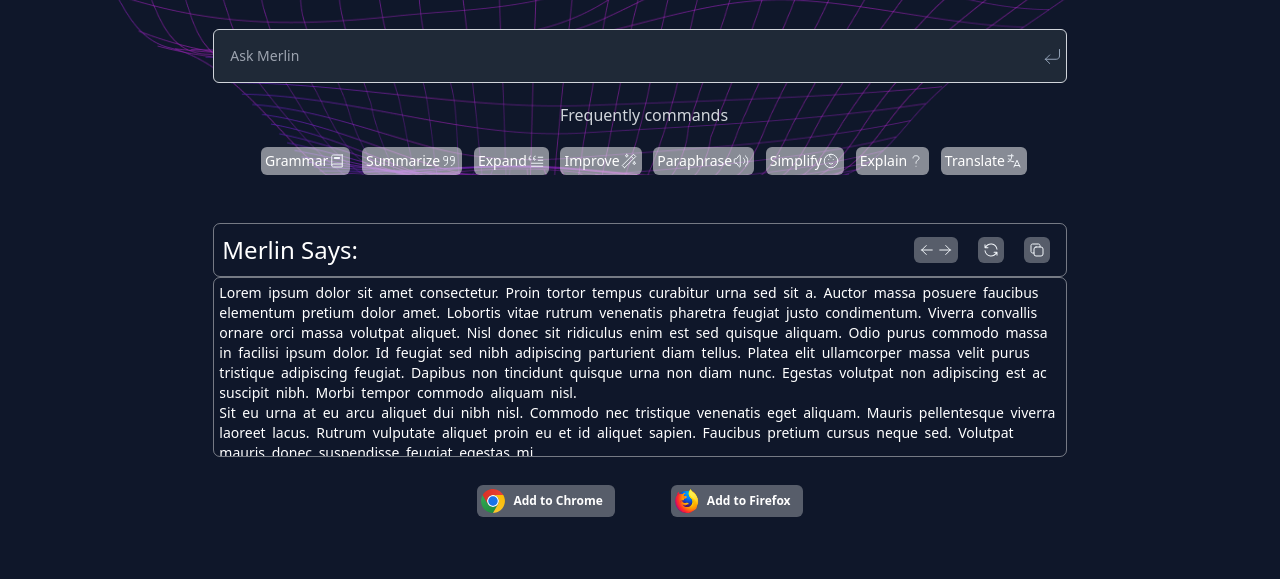
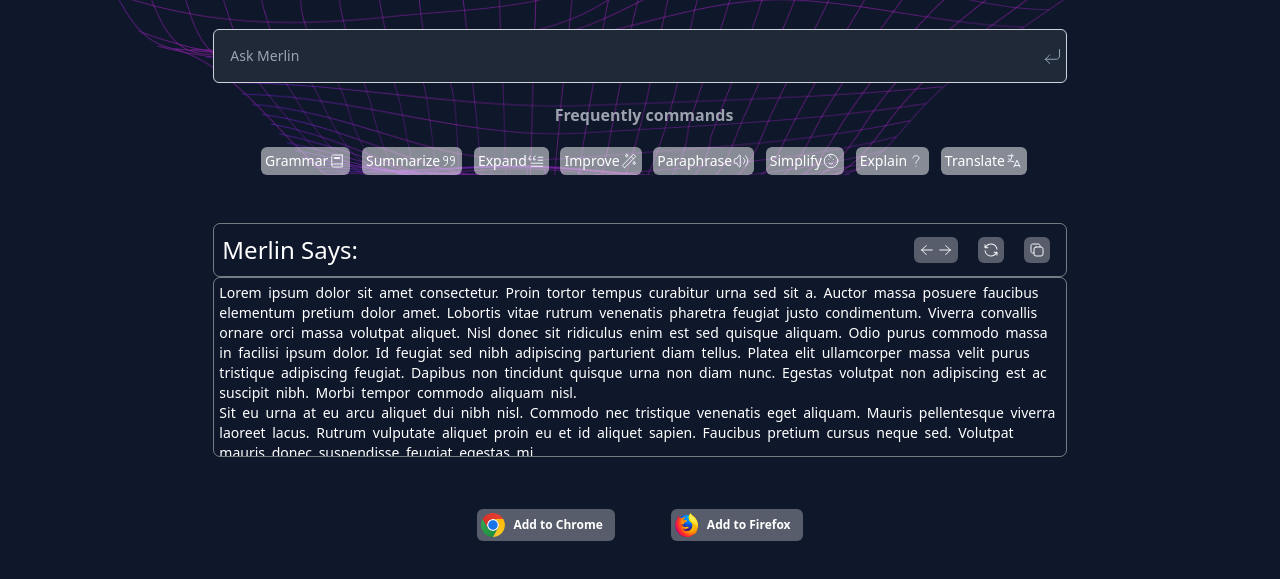
Before and after one commit to Toshitak/Pages, a plain HTML site: page index.html in a window 1280 px wide. Shown: the part 149-728 px from the top of the page. Drawn offline with nearby package versions, Linux system fonts and the light colour scheme.

Commit message:
Add bold-font to Frequently commands just above the buttons

```diff
--- a/index.html
+++ b/index.html
@@ -73,8 +73,8 @@
     </div>
     <br>
     <div>
-      <h2 class="text-center text-base text-gray-300">
-        Frequently commands
+      <h2 class="text-center text-base text-gray-400">
+        <b>Frequently commands</b>
       </h2>
     </div>
   <br>
@@ -212,6 +212,7 @@
 
 
         </div>
+        <br>
         <div class="flex flex-row items-center justify-center my-4">
           <div class="items-center justify-center rounded-md p-[2px] mx-4">
             <div class="flex flex-row justify-between w-full bg-[#1e293b] rounded-md items-center p-3">
```
